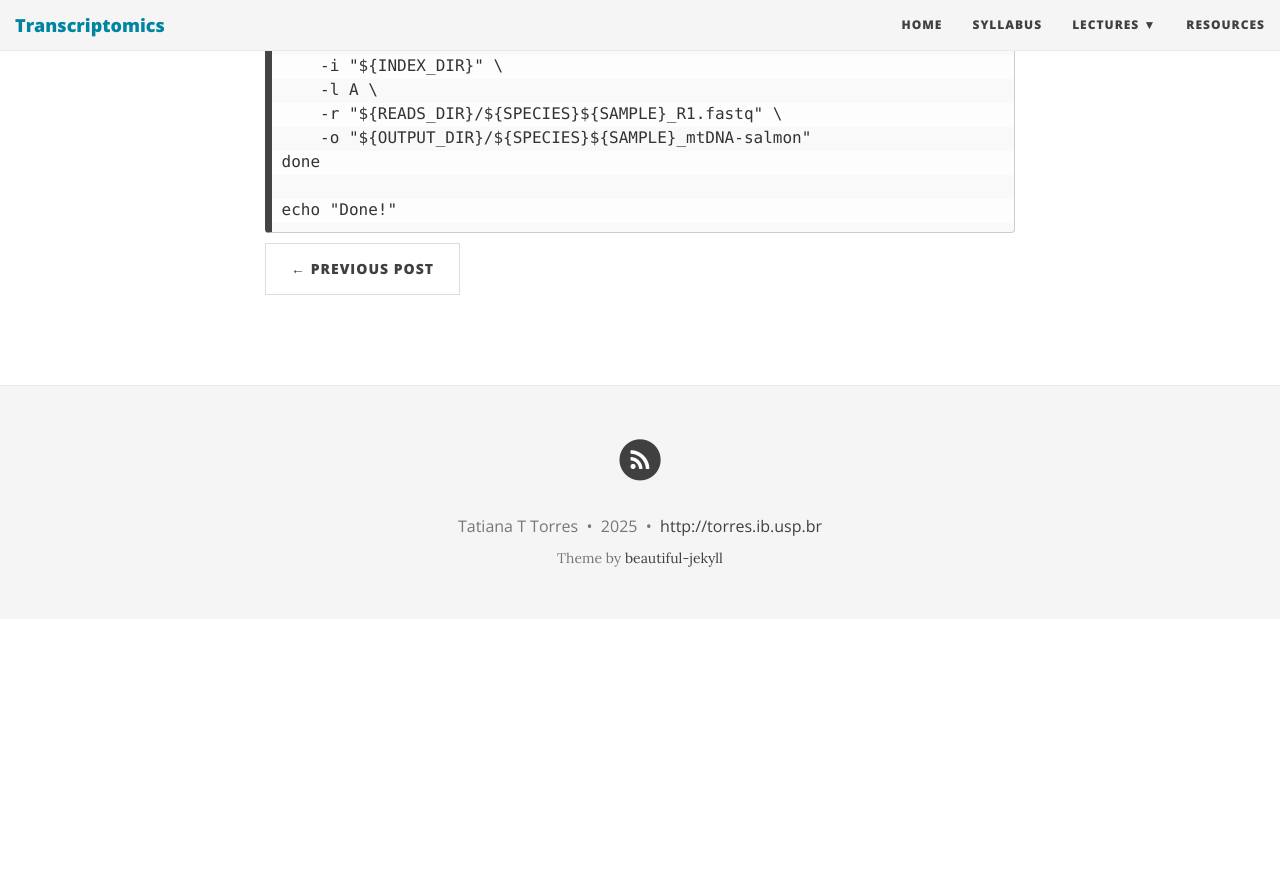
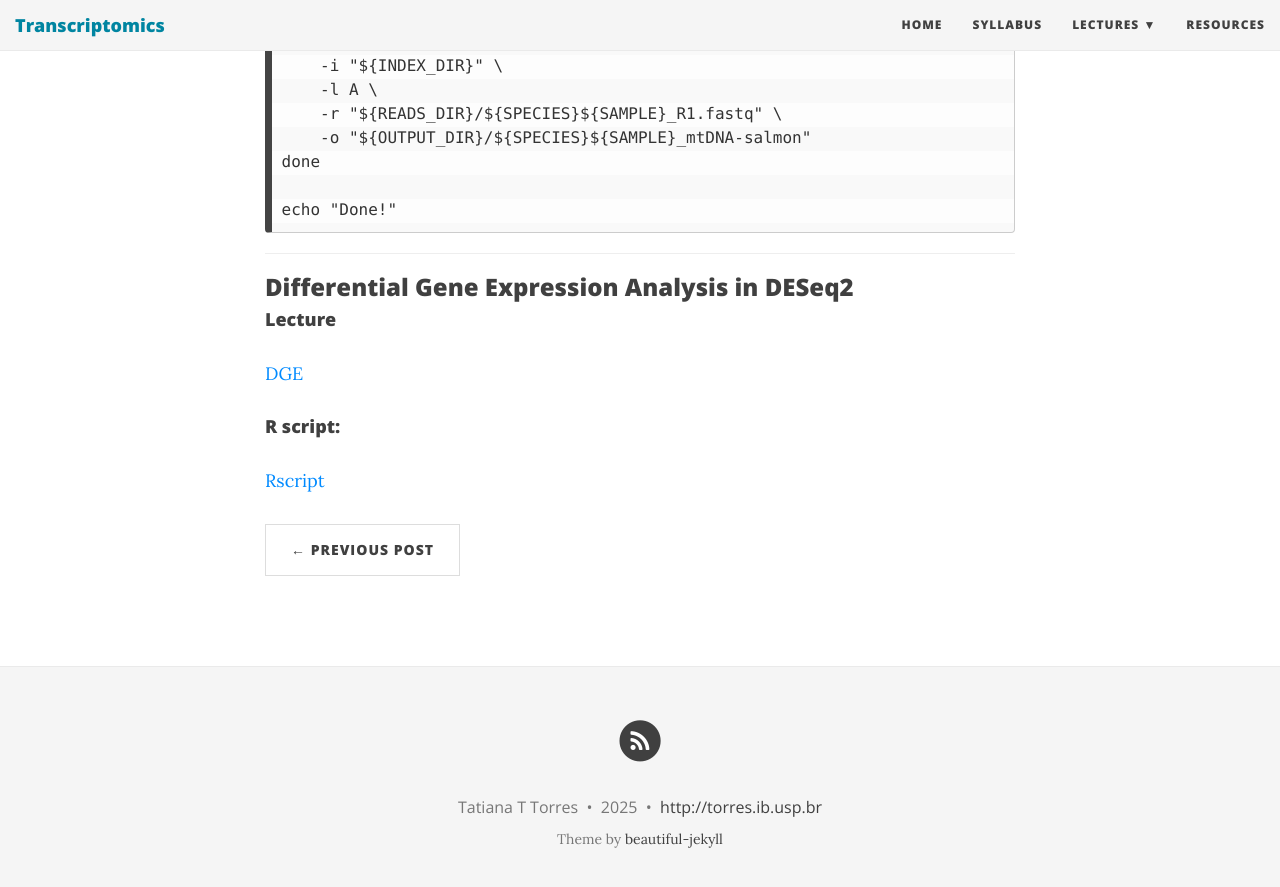
Before and after one commit to tttorres/transcriptomics, a Jekyll site: the page built from _posts/2025-01-29-Day05.md, in a window 1280 px wide and 900 px high, scrolled down 2781 px. Shown: the top 887 px of the window. Built offline with Jekyll 4.4.1, drawn with Linux system fonts in a browser that asks for light colours; nearby versions of some CDN libraries; before the commit the page ends 3400 px from its top, so only the background shows below that.

Commit message:
Update 2025-01-29-Day05.md

````diff
--- a/_posts/2025-01-29-Day05.md
+++ b/_posts/2025-01-29-Day05.md
@@ -114,3 +114,13 @@ done
 
 echo "Done!"
 ```
+
+---
+
+### Differential Gene Expression Analysis in DESeq2
+
+#### Lecture
+[DGE](../pdf/Day05-B.pdf)
+
+#### R script:
+[Rscript](../files/DGEmtDNA.R)
````
